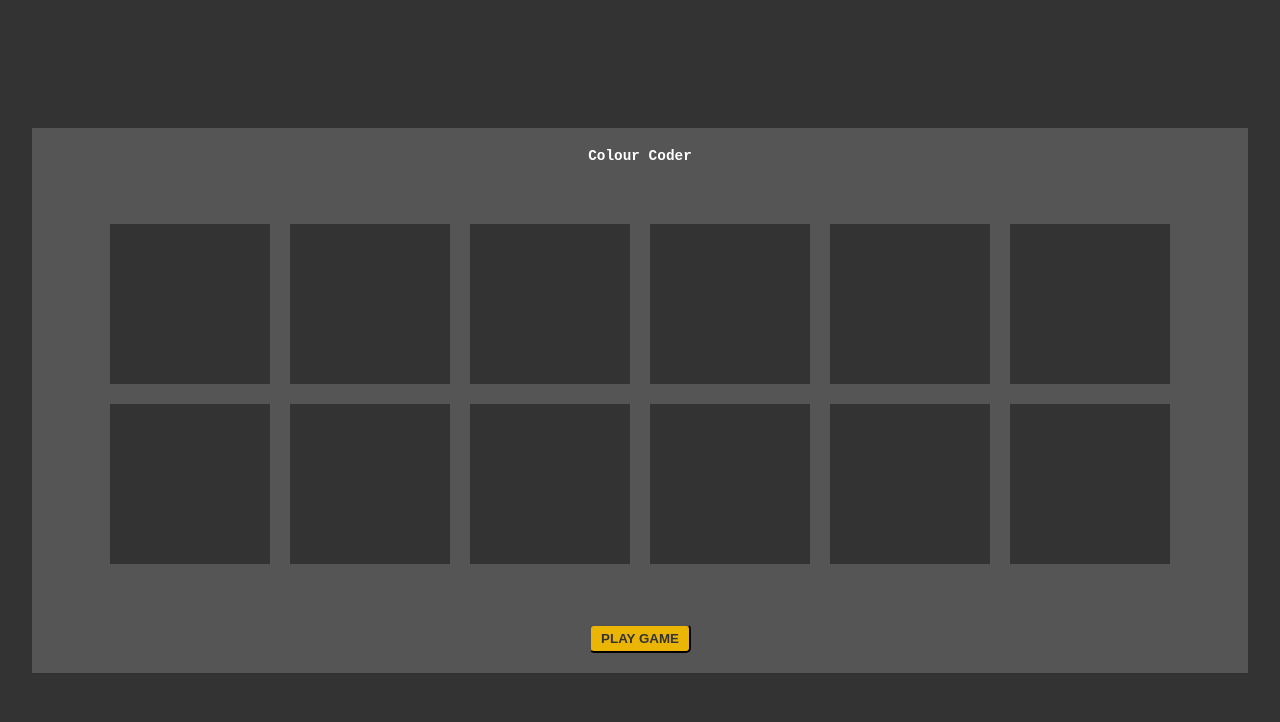
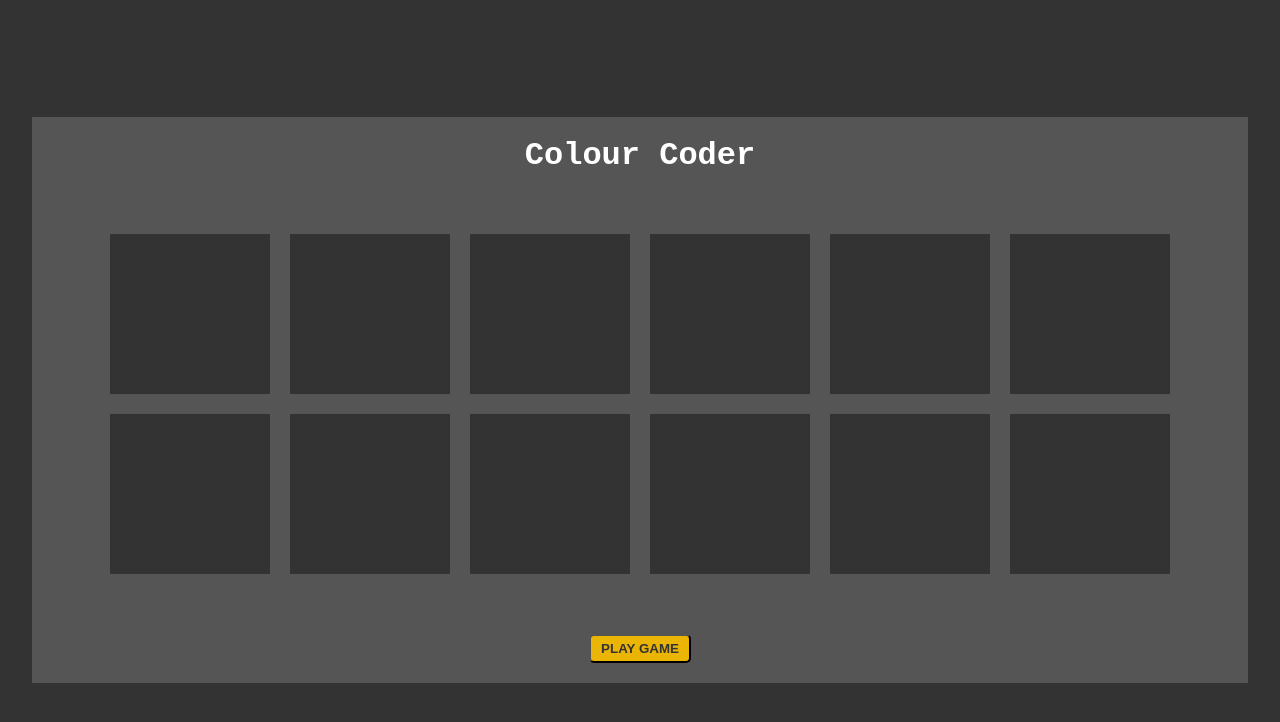
Before and after one commit to emilywade/colour-coder, a plain HTML site: page index.html in a window 1280 px wide. Drawn offline with Linux system fonts and the light colour scheme.

Commit message:
changing font size of h1

```diff
--- a/assets/css/style.css
+++ b/assets/css/style.css
@@ -30,7 +30,6 @@ body {
 
 #logo {
     margin-bottom: 60px;
-    font-size: 90%;
 }
 
 .play-game {
```
